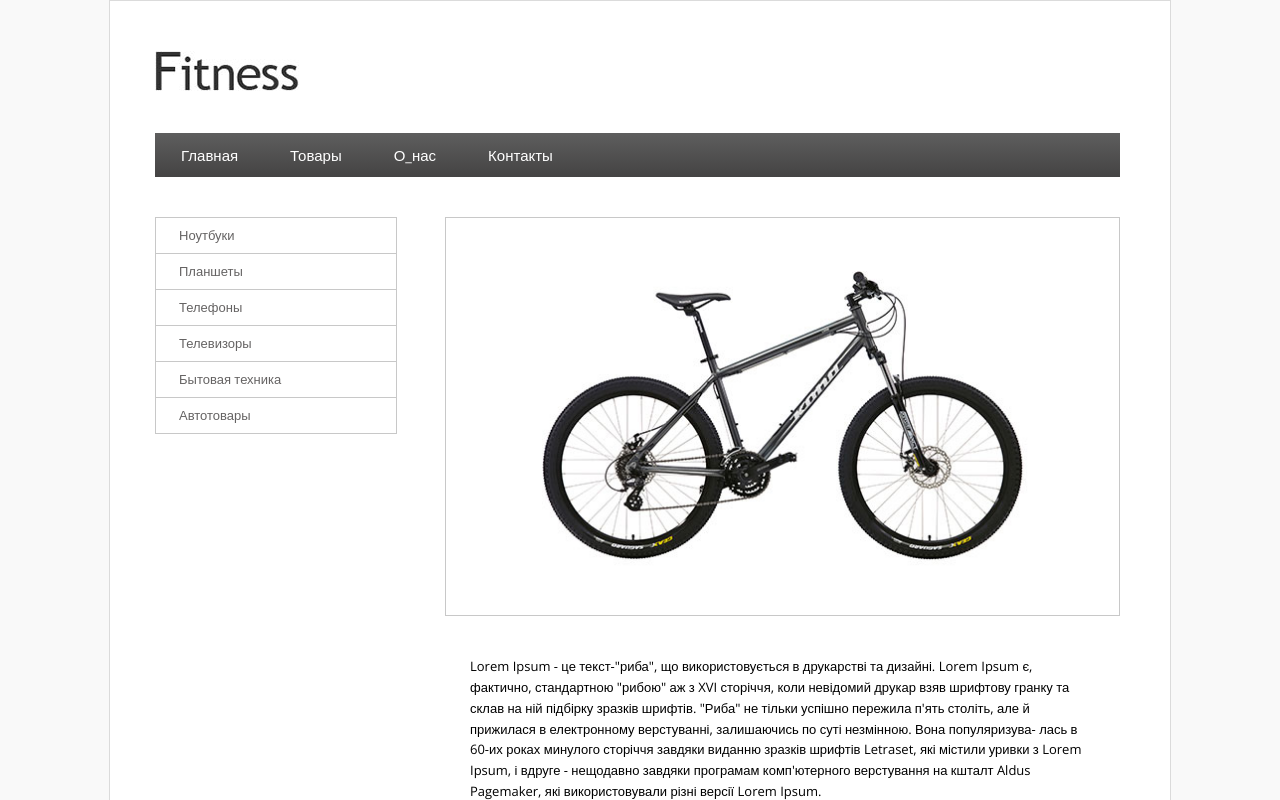
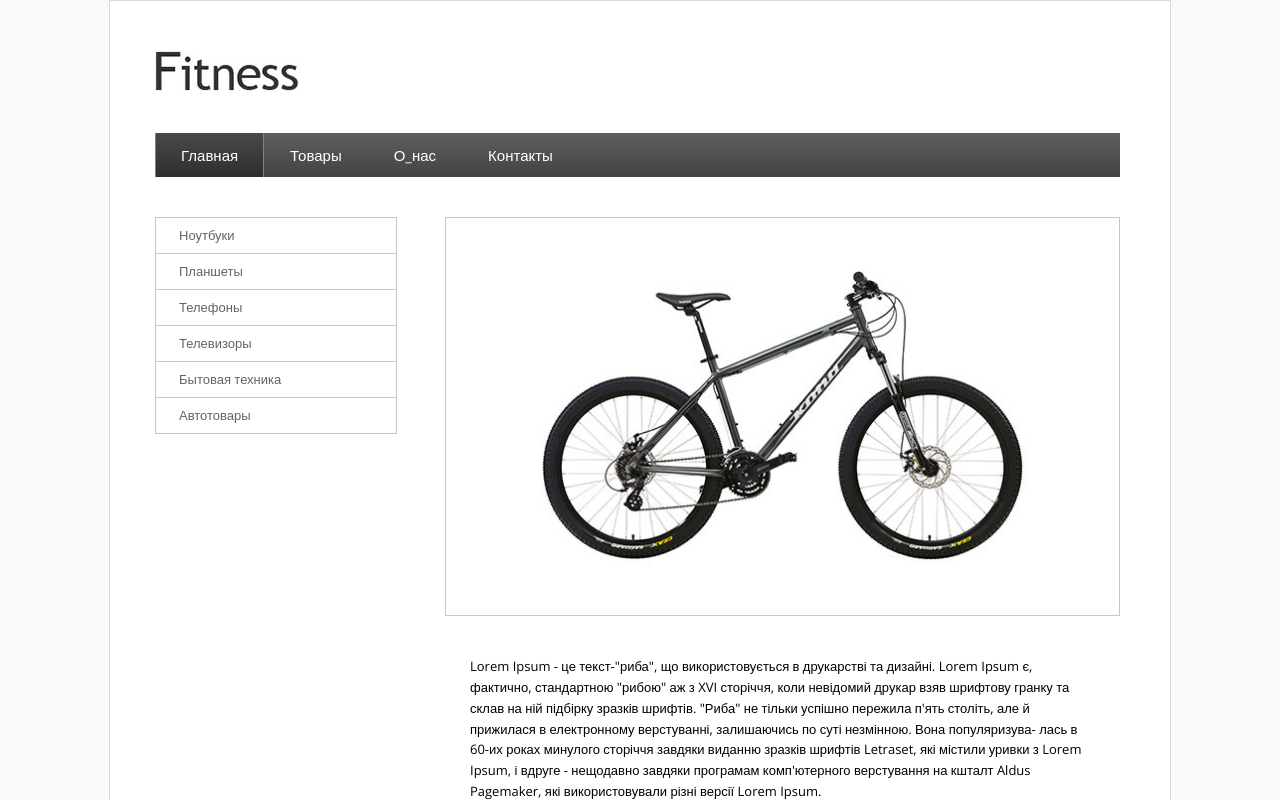
Before and after one commit to MDadash/GO-IT, a plain HTML site: page Module 3/index.html in a window 1280 px wide. In both pictures the pointer is over the link 209 px from the left and 155 px from the top of the page. Shown: the top 800 px of the page. Drawn offline with nearby package versions, Linux system fonts and the light colour scheme.

Commit message:
earlier not commited changes in css

```diff
--- a/Module 3/css/style.css
+++ b/Module 3/css/style.css
@@ -39,8 +39,8 @@ body {
 	font-size: 0;  /* Убрать отступы между li (убираем горизонтальные отступы) */
 	line-height:0;  /* Убрать отступы между li (убираем вертикальные отступы в некоторых браузерах) */
 	letter-spacing: 0; /* Убрать отступы между li (для браузеров webkit) */
+}
 
-}
 .menu li {
 	display: inline-block;
 	font-size: 15px;       /* Убрать отступы между li (возвращаем нормальные значения) \/ 3lines*/
@@ -55,7 +55,7 @@ body {
 	border-left: 1px solid transparent;
 }
 
-.menu .menu-item a:hover{
+.menu li a:hover{
 	background-image: -webkit-linear-gradient(top, #4A4A4A 0%, #2e2e2e 100%);
 	border-right: 1px solid #838383;
 	border-left: 1px solid #838383;
@@ -99,7 +99,6 @@ body {
 	text-align:center;
 	border: solid 1px #c8c8c8;
 	padding: 45px 88px 45px 88px;
-
 }
 
 .imgWrap img {
@@ -116,7 +115,7 @@ body {
     content: "";
     display: table;
     clear: both;
-  }
+ }
 
 .footer {
 	background-color: #e1e1e1;
@@ -130,6 +129,7 @@ body {
 	margin-left: 20px;
 	margin-right: 50px;
 }
+
 .footer a:hover {
 	text-decoration: underline;
 }
```
